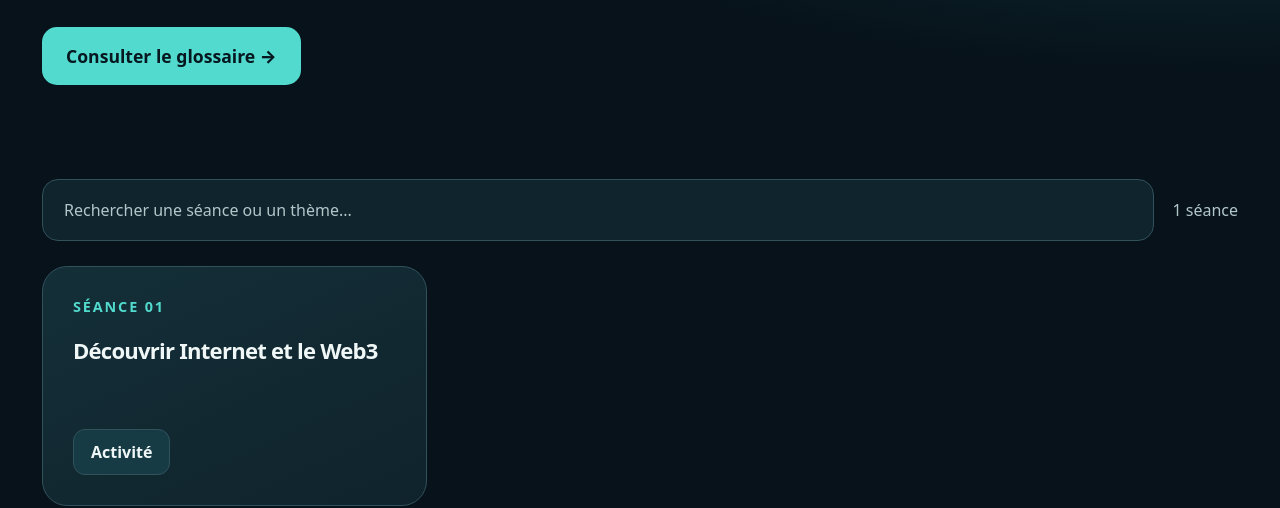
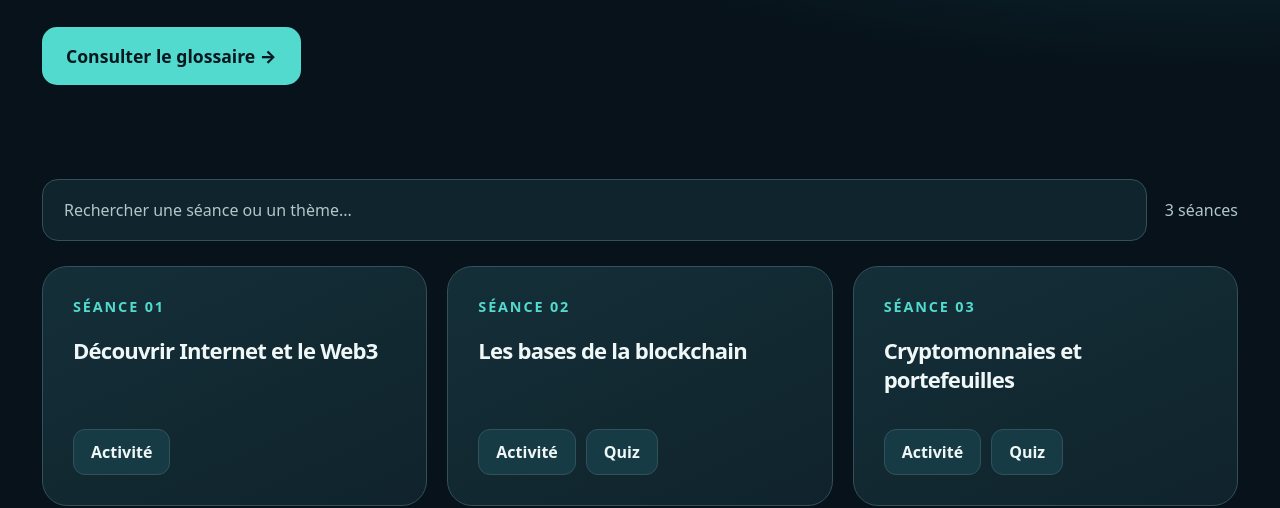
Before and after one commit to smartzformation/formation-web3, a plain HTML site: page index.html in a window 1280 px wide. Shown: the part 295-803 px from the top of the page. Drawn offline with Linux system fonts and the light colour scheme.

Commit message:
Publier séances 2 et 3 avec activités et quiz existants

```diff
--- a/index.html
+++ b/index.html
@@ -49,7 +49,9 @@ footer{border-top:1px solid var(--border);color:var(--muted);padding:30px max(42
 // Ajouter une entrée lorsqu'une séance est prête à être publiée.
 // Ne renseigner que les liens réellement disponibles.
 const seances=[
- {numero:1,titre:"Découvrir Internet et le Web3",motsCles:"internet web1 web2 web3 carte mentale",activite:"./S01/activite.html"}
+ {numero:1,titre:"Découvrir Internet et le Web3",motsCles:"internet web1 web2 web3 carte mentale",activite:"./S01/activite.html"},
+ {numero:2,titre:"Les bases de la blockchain",motsCles:"hachage merkle bloc preuve de travail consensus",activite:"./S02/activite.html",quiz:"https://docs.google.com/forms/d/e/1FAIpQLSfF1bJEAE46Lm5PotsM9I6CKbbMfdfI-btSn9qQHBz_KpsY8g/viewform"},
+ {numero:3,titre:"Cryptomonnaies et portefeuilles",motsCles:"metamask sepolia wallet clé privée cryptomonnaie",activite:"./S03/activite.html",quiz:"https://docs.google.com/forms/d/e/1FAIpQLSdX6zUTWmrc2lIloecpLTQ6lHledZmWLa7L5yHuo560DiuYHQ/viewform"}
 ];
 const cards=document.getElementById('cards'),search=document.getElementById('search'),count=document.getElementById('count'),empty=document.getElementById('empty');
 function afficher(){
```
